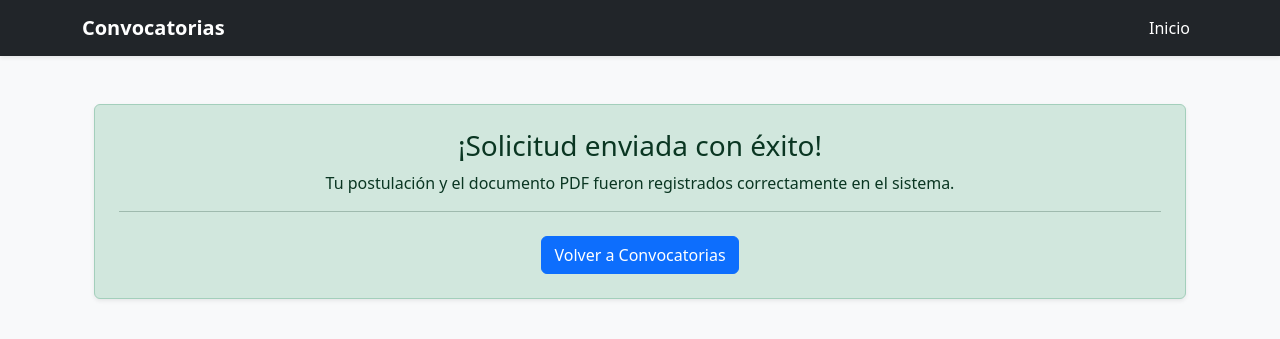
After one commit to sofsdf/proyect-analisis-II, a Django app: page /solicitudes/exito/ in a window 1280 px wide. The commit adds this page. Shown: the top 339 px of the page. Run offline with Django 5.2, Linux system fonts and the light colour scheme; the visitor is signed in with stand-in values (Sample User, id 1).

Commit message:
feat(solicitudes): completar HU-05 formulario y navegacion

```diff
--- a/config/settings.py
+++ b/config/settings.py
@@ -9,6 +9,7 @@ https://docs.djangoproject.com/en/6.1/topics/settings/
 For the full list of settings and their values, see
 https://docs.djangoproject.com/en/6.1/ref/settings/
 """
+import os
 
 from pathlib import Path
 
@@ -121,6 +122,9 @@ STATIC_URL = 'static/'
 STATICFILES_DIRS = [
     BASE_DIR / 'static',
 ]
+MEDIA_URL = '/media/'
+MEDIA_ROOT = os.path.join(BASE_DIR, 'media')
+
 
 # Email
 # https://docs.djangoproject.com/en/6.1/topics/email/#topic-email-configuration
--- a/config/urls.py
+++ b/config/urls.py
@@ -1,12 +1,17 @@
 from django.contrib import admin
 from django.urls import path, include
 from django.views.generic import RedirectView  # 1. Agrega esta importación
+from django.conf import settings
+from django.conf.urls.static import static
+
 
 urlpatterns = [
     path('admin/', admin.site.urls),
     path('usuarios/', include('usuarios.urls')),
     path('convocatorias/', include('convocatorias.urls')),
-
-    # 2. Agrega esta línea para redirigir la raíz al login:
+    path('solicitudes/', include('solicitudes.urls')),
     path('', RedirectView.as_view(url='/usuarios/login/', permanent=False)),
 ]
+
+if settings.DEBUG:
+    urlpatterns += static(settings.MEDIA_URL, document_root=settings.MEDIA_ROOT)
--- /dev/null
+++ b/solicitudes/urls.py
@@ -0,0 +1,9 @@
+from django.urls import path
+from . import views
+
+app_name = 'solicitudes'
+
+urlpatterns = [
+    path('nueva/<int:convocatoria_id>/', views.crear_solicitud, name='crear_solicitud'),
+    path('exito/', views.exito_solicitud, name='exito_solicitud'),
+]
--- a/solicitudes/views.py
+++ b/solicitudes/views.py
@@ -1,3 +1,40 @@
-from django.shortcuts import render
+from django.shortcuts import render, redirect, get_object_or_404
+from django.contrib.auth.decorators import login_required
+from convocatorias.models import Convocatoria
+from .models import Solicitud, Documento
+from .forms import SolicitudForm
 
-# Create your views here.
+@login_required
+def crear_solicitud(request, convocatoria_id):
+    convocatoria = get_object_or_404(Convocatoria, id=convocatoria_id)
+
+    if request.method == 'POST':
+        form = SolicitudForm(request.POST, request.FILES)
+        if form.is_valid():
+            # 1. Crear la solicitud asociando usuario y convocatoria
+            solicitud = form.save(commit=False)
+            solicitud.estudiante = request.user
+            solicitud.convocatoria = convocatoria
+            solicitud.promedio_actual = 85.0  # <--- AQUÍ SE AGREGA
+            solicitud.save()
+
+            # 2. Guardar el archivo PDF asociado al modelo Documento
+            archivo = form.cleaned_data['archivo_pdf']
+            Documento.objects.create(
+                solicitud=solicitud,
+                archivo_pdf=archivo,       # <-- Debe llamarse archivo_pdf
+                tipo_documento="NOTAS"     # <-- Usar una opción válida de TIPOS_DOC
+            )
+
+            return redirect('solicitudes:exito_solicitud')
+    else:
+        form = SolicitudForm()
+
+    return render(request, 'solicitudes/crear_solicitud.html', {
+        'form': form,
+        'convocatoria': convocatoria
+    })
+
+@login_required
+def exito_solicitud(request):
+    return render(request, 'solicitudes/exito.html')
--- a/templates/base.html
+++ b/templates/base.html
@@ -14,14 +14,14 @@
     <!-- Barra de Navegación -->
     <nav class="navbar navbar-expand-lg navbar-dark bg-dark mb-4 shadow-sm">
         <div class="container">
-            <a class="navbar-brand fw-bold" href="#">Convocatorias</a>
+            <a class="navbar-brand fw-bold" href="{% url 'convocatorias:catalogo' %}">Convocatorias</a>
             <button class="navbar-toggler" type="button" data-bs-toggle="collapse" data-bs-target="#navbarNav">
                 <span class="navbar-toggler-icon"></span>
             </button>
             <div class="collapse navbar-collapse" id="navbarNav">
                 <ul class="navbar-nav ms-auto">
                     <li class="nav-item">
-                        <a class="nav-link active" href="#">Inicio</a>
+                        <a class="nav-link active" href="{% url 'convocatorias:catalogo' %}">Inicio</a>
                     </li>
                 </ul>
             </div>
--- /dev/null
+++ b/templates/solicitudes/exito.html
@@ -0,0 +1,12 @@
+{% extends 'base.html' %}
+
+{% block content %}
+<div class="container mt-5 text-center">
+    <div class="alert alert-success p-4 shadow-sm" role="alert">
+        <h3 class="alert-heading">¡Solicitud enviada con éxito!</h3>
+        <p>Tu postulación y el documento PDF fueron registrados correctamente en el sistema.</p>
+        <hr>
+        <a href="{% url 'convocatorias:catalogo' %}" class="btn btn-primary mt-2">Volver a Convocatorias</a>
+    </div>
+</div>
+{% endblock %}
```
Also changed, not shown: convocatorias/templates/convocatorias/catalogo.html (+6 -1 lines), solicitudes/forms.py (added, +22 -0 lines), templates/solicitudes/crear_solicitud.html (added, +27 -0 lines), 1 other file.
